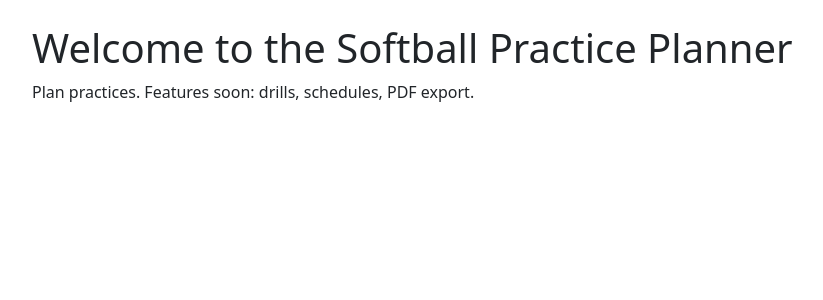
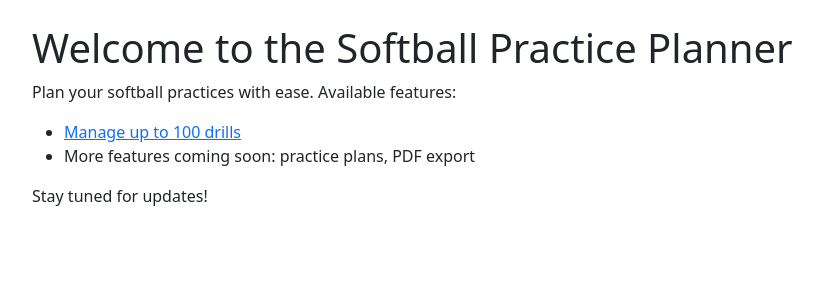
Before and after one commit to biggio34/softball-planner, a Flask app: page / in a window 1280 px wide. Shown: the top 300 px of the page, without its empty margins (50-873 px from the left). Run offline with Flask 3, Linux system fonts and the light colour scheme.

Commit message:
Update welcome.html

```diff
--- a/templates/welcome.html
+++ b/templates/welcome.html
@@ -6,6 +6,11 @@
 </head>
 <body class="container mt-4">
     <h1>Welcome to the Softball Practice Planner</h1>
-    <p>Plan practices. Features soon: drills, schedules, PDF export.</p>
+    <p>Plan your softball practices with ease. Available features:</p>
+    <ul>
+        <li><a href="{{ url_for('drills') }}">Manage up to 100 drills</a></li>
+        <li>More features coming soon: practice plans, PDF export</li>
+    </ul>
+    <p>Stay tuned for updates!</p>
 </body>
 </html>
```
